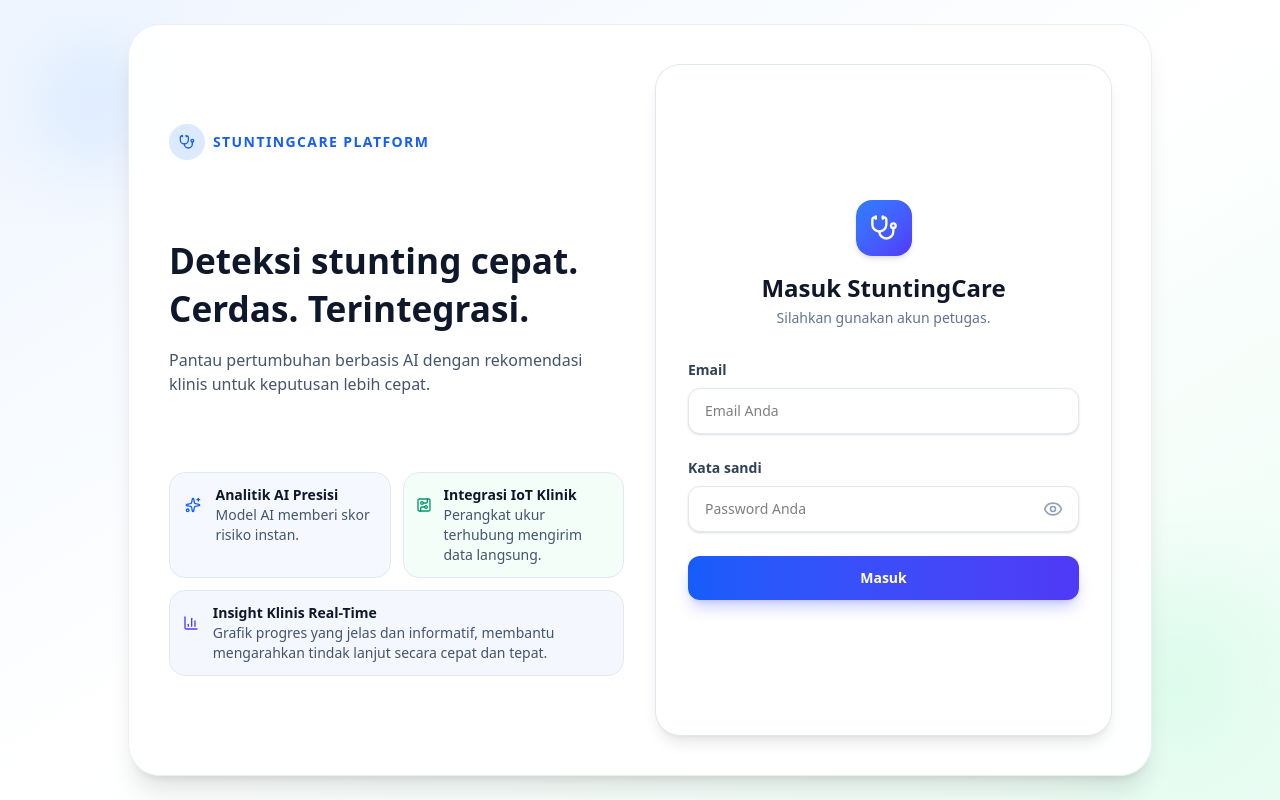
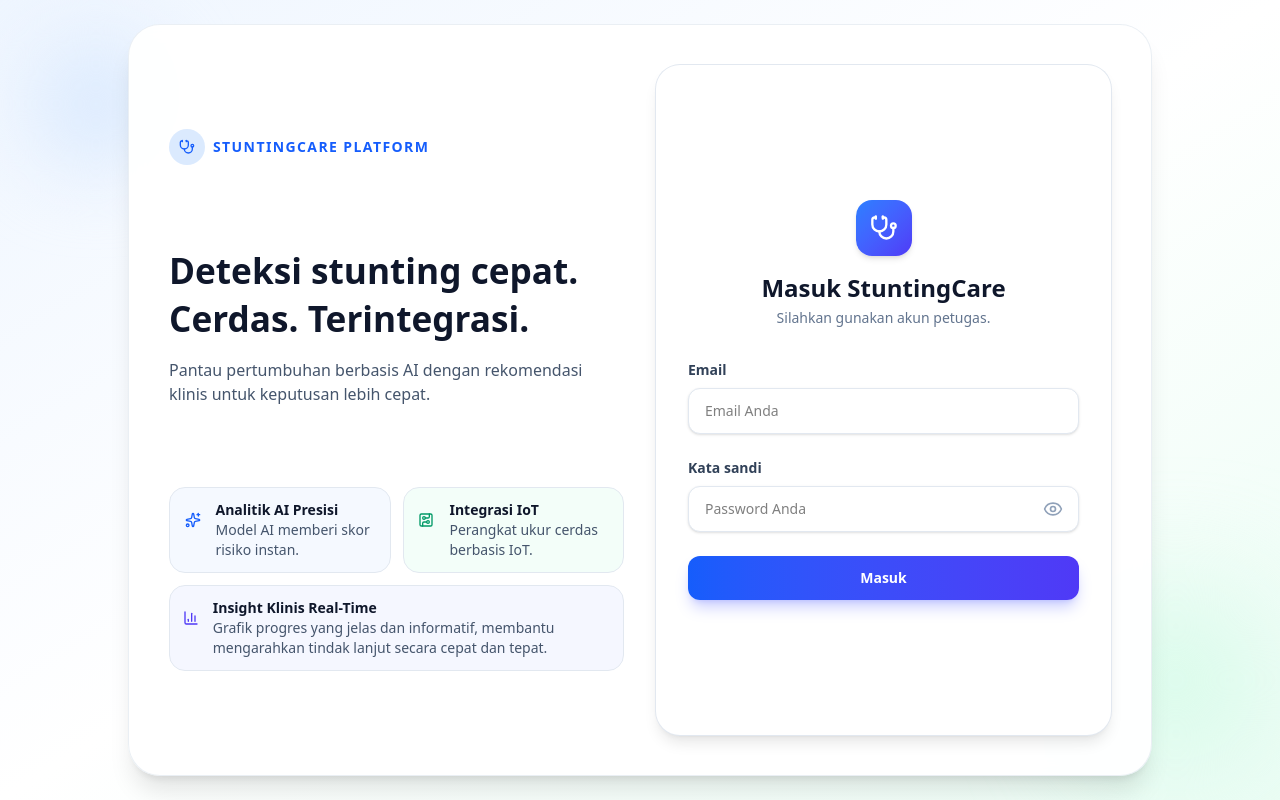
Before and after one commit to rakhathegreat/stunting-elektro, a React (Vite) app: page / in a window 1280 px wide. Built offline with nearby package versions, Linux system fonts and the light colour scheme; no server answers.

Commit message:
bruh fixing login page again

```diff
--- a/src/pages/Login.tsx
+++ b/src/pages/Login.tsx
@@ -75,8 +75,8 @@ const Login = () => {
                   <CircuitBoard className="h-4 w-4" />
                 </span>
                 <div className="min-w-0">
-                  <p className="truncate text-sm font-semibold text-slate-900">Integrasi IoT Klinik</p>
-                  <p className="text-xs text-slate-600 sm:text-sm">Perangkat ukur terhubung mengirim data langsung.</p>
+                  <p className="truncate text-sm font-semibold text-slate-900">Integrasi IoT</p>
+                  <p className="text-xs text-slate-600 sm:text-sm">Perangkat ukur cerdas berbasis IoT.</p>
                 </div>
               </div>
 
```
